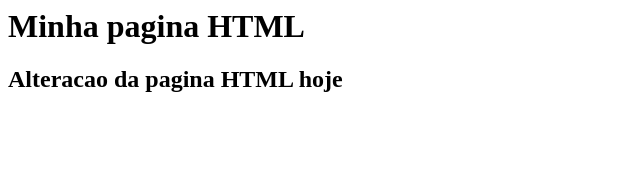
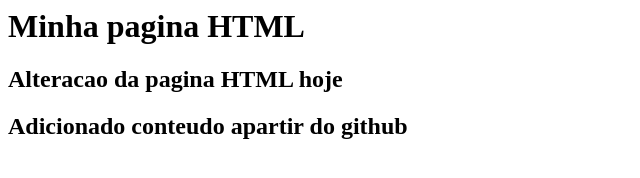
Before and after one commit to BlackCiderBr/gama-no-hithub, a plain HTML site: page index.html in a window 1280 px wide. Shown: the whole page, without its empty margins (0-640 px from the left). Drawn offline with Linux system fonts and the light colour scheme.

Commit message:
Alteração apartir do hithub

```diff
--- a/index.html
+++ b/index.html
@@ -2,5 +2,6 @@
     <body>
          <h1> Minha pagina HTML </h1>
          <h2> Alteracao da pagina HTML hoje </h2>
+        <h2> Adicionado conteudo apartir do github </h2>
     </body>
 </html>
```
